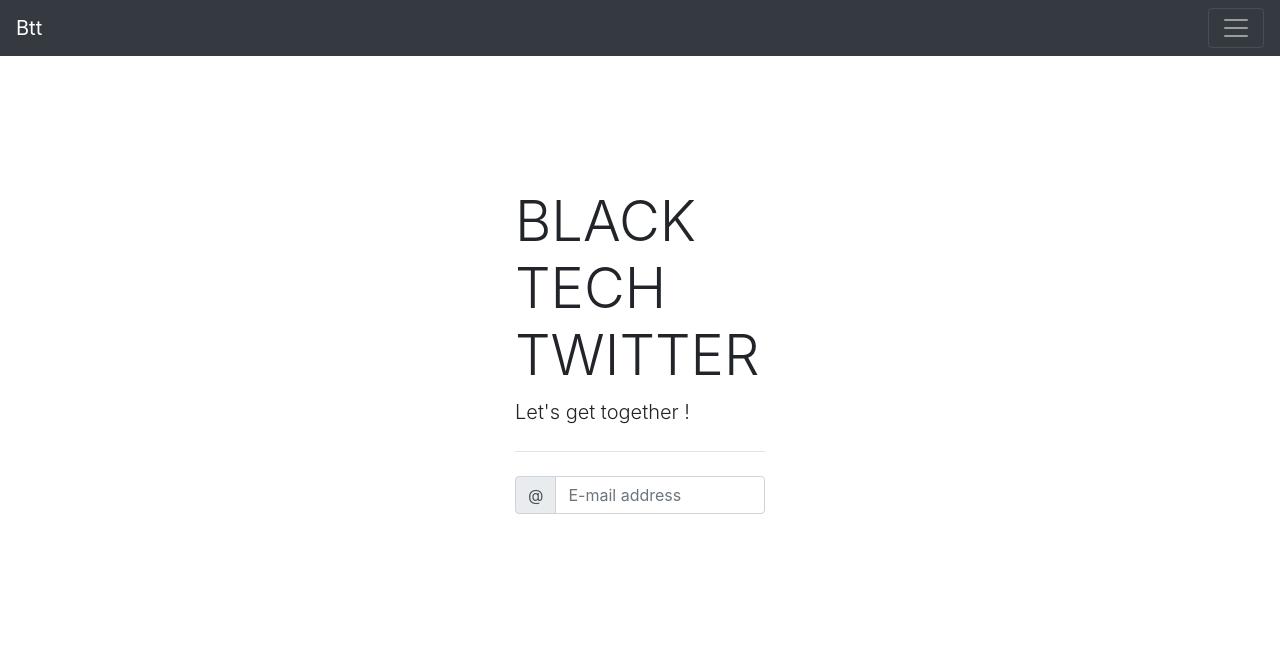
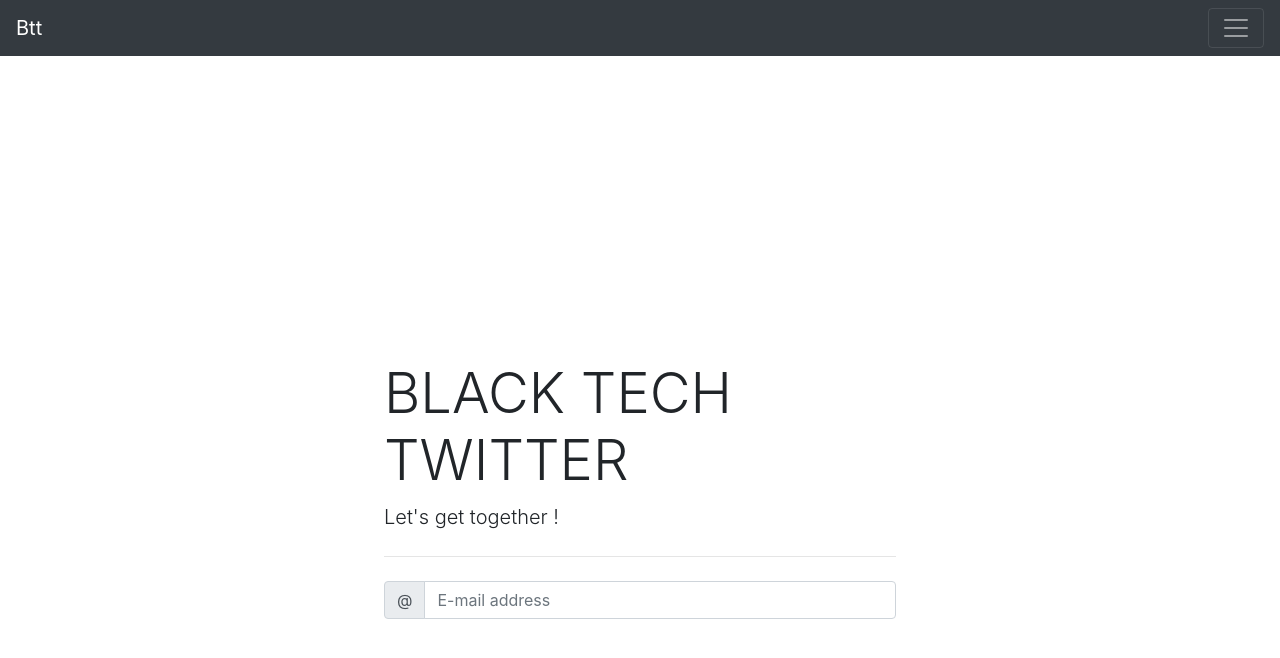
Before and after one commit to liyokuna/btt, an Angular app: page / in a window 1280 px wide. Shown: the top 658 px of the page. Built offline with nearby package versions, Linux system fonts and the light colour scheme; what @ngx-translate/core, @ngx-translate/http-loader would draw is missing.

Commit message:
adding right in the css

```diff
--- a/src/app/home/home.component.html
+++ b/src/app/home/home.component.html
@@ -1,4 +1,4 @@
-<div class="container-fluid">
+<div class="bg-grey">
   <div class="center">
     <h1 class="display-4">Black Tech Twitter</h1>
     <p class="lead">Let's get together !</p>
--- a/src/styles.scss
+++ b/src/styles.scss
@@ -6,8 +6,12 @@
 }
 
 .center {
+	top: 45%;
+	left: 30%;
+	right:30%;
+	position: absolute;
+}
 
-	margin: auto;
-	width: 50%;
-	padding: 15%;
+.bg-grey {
+	background-color: #e9ecef;
 }
```
